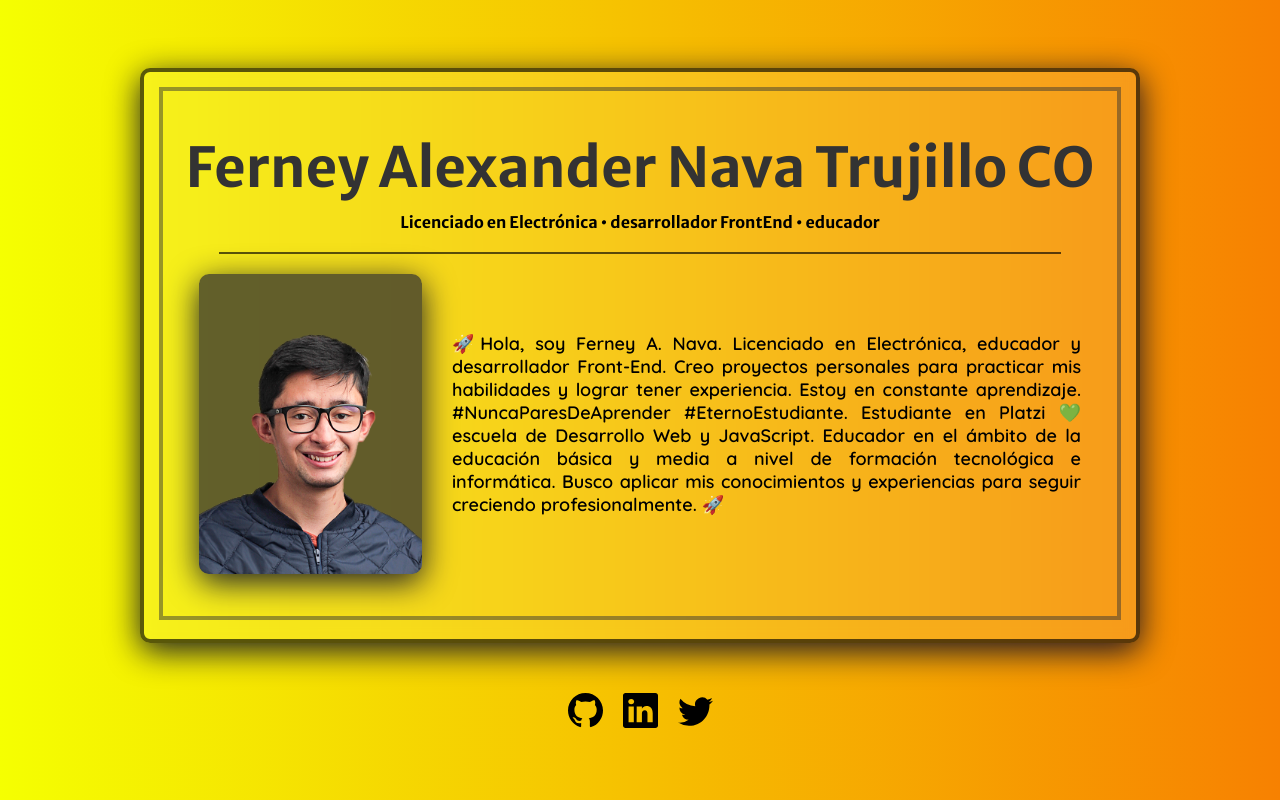
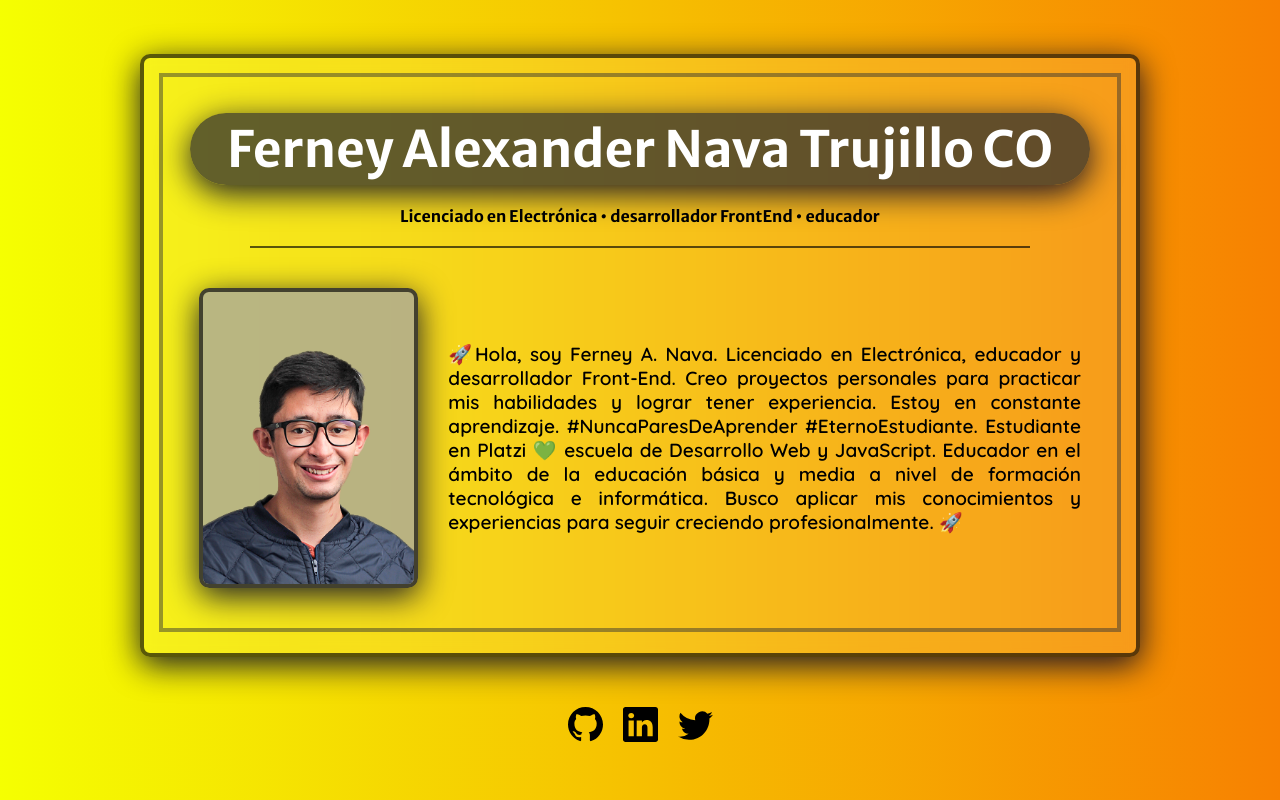
Before and after one commit to ferneynava/ferneynava., a plain HTML site: page index.html in a window 1280 px wide. Drawn offline with Linux system fonts and the light colour scheme.

Commit message:
:lipstick: [update] Interfaz y archivo styles.css
[update] Interfaz y archivo styles.css

```diff
--- a/index.html
+++ b/index.html
@@ -18,26 +18,26 @@
     <main>
         <section class="container">
             <div class="wrapper">
-                <div class="card glassmorphism-site">
-                    <div class="border2"></div>
-                    <div class="data">
-                        <h1 class="name">Ferney Alexander Nava Trujillo CO</h1>
+                <div class="wrapper__card glassmorphism">
+                    <div class="wrapper--border"></div>
+                    <div class="wrapper__data">
+                        <div class="wrapper__name">
+                            <h1 class="wrapper__text--primary">Ferney Alexander Nava Trujillo CO</h1>
+                        </div>
                         <p>Licenciado en Electrónica • desarrollador FrontEnd • educador</p>
                     </div>
-                    <div class="container_description">
-                        <div class="imagen_perfil">
-                            <img class="foto" src="./Imagenes/Foto sin fondo.png" alt="Perfil">
+                    <div class="wrapper__description">
+                        <div class="wrapper__image">
+                            <img class="wrapper__image--size" src="./Imagenes/Foto sin fondo.png" alt="Perfil">
                         </div>
-                        <div class="description">
-                            <p>🚀Hola, soy Ferney A. Nava. Licenciado en Electrónica, educador y desarrollador Front-End. Creo proyectos personales para practicar mis habilidades y lograr
+                            <p class="wrapper__text--secondary">🚀Hola, soy Ferney A. Nava. Licenciado en Electrónica, educador y desarrollador Front-End. Creo proyectos personales para practicar mis habilidades y lograr
                                 tener experiencia. Estoy en constante aprendizaje. #NuncaParesDeAprender #EternoEstudiante.  Estudiante en Platzi 💚 escuela de Desarrollo Web y JavaScript.
                                 Educador en el ámbito de la educación básica y media a nivel de formación tecnológica e informática.
                                 Busco aplicar mis conocimientos y experiencias para seguir creciendo profesionalmente. 🚀</p>
-                        </div>
                     </div>
                 </div>
             </div>
-            <div class="icons">
+            <div class="container__icons">
                 <a href="https://github.com/ferneynava" target="_blank">
                     <svg xmlns="http://www.w3.org/2000/svg" width="35" height="35" class="bi bi-github" viewBox="0 0 16 16">
                         <path d="M8 0C3.58 0 0 3.58 0 8c0 3.54 2.29 6.53 5.47 7.59.4.07.55-.17.55-.38 0-.19-.01-.82-.01-1.49-2.01.37-2.53-.49-2.69-.94-.09-.23-.48-.94-.82-1.13-.28-.15-.68-.52-.01-.53.63-.01 1.08.58 1.23.82.72 1.21 1.87.87 2.33.66.07-.52.28-.87.51-1.07-1.78-.2-3.64-.89-3.64-3.95 0-.87.31-1.59.82-2.15-.08-.2-.36-1.02.08-2.12 0 0 .67-.21 2.2.82.64-.18 1.32-.27 2-.27.68 0 1.36.09 2 .27 1.53-1.04 2.2-.82 2.2-.82.44 1.1.16 1.92.08 2.12.51.56.82 1.27.82 2.15 0 3.07-1.87 3.75-3.65 3.95.29.25.54.73.54 1.48 0 1.07-.01 1.93-.01 2.2 0 .21.15.46.55.38A8.012 8.012 0 0 0 16 8c0-4.42-3.58-8-8-8z"/>
--- a/main.js
+++ b/main.js
@@ -1,43 +1,34 @@
-const wrapper = document.querySelector(".container");
-const card = document.querySelector(".card");
-const imagen_perfil = document.querySelector(".imagen_perfil");
-const namee = document.querySelector(".name");
-const rect = wrapper.getBoundingClientRect();
+const card = document.querySelector(".wrapper__card");
+const imagen_perfil = document.querySelector(".wrapper__image");
+const namee = document.querySelector(".wrapper__name");
+const rect = document.body.getBoundingClientRect();
 const mitadWidth = rect.width/2;
-const mitadHeight = rect.height/2;
+const mitadHeight =rect.height/2;
 
-wrapper.addEventListener("mousemove", (event) =>{
+window.addEventListener("mousemove", (event) => {
         card.style.transition = "none";
         imagen_perfil.style.transition = "none";
         namee.style.transition = "none";
 
-        const offSetX = event.offsetX;
-        const offSetY = event.offsetY;
+        const offSetX = event.pageX;
+        const offSetY = event.pageY;
 
-        const rotationX = ((offSetX - mitadWidth) / mitadWidth) * 9;
-        const rotationY = ((offSetY - mitadHeight) / mitadHeight) * 9;
+         const rotationX = ((offSetX -  mitadWidth) /  mitadWidth) * 15;
+         const rotationY = ((offSetY -  mitadHeight) / mitadWidth) * 15;
 
         card.style.transform = "rotateX("+ rotationX + "deg) rotateY("+ rotationY + "deg)";
         imagen_perfil.style.transform = "rotateX("+ rotationX + "deg) rotateY("+ rotationY + "deg)";
         namee.style.transform = "rotateX("+ rotationX + "deg) rotateY("+ rotationY + "deg)";
+
 })
 
-wrapper.addEventListener("mouseleave", () => {
+window.addEventListener("mouseout", () => {
         card.style.transition = "transform .5s ease-in-out";
         card.style.transform = "rotateX(0deg) rotateY(0deg)";
-        imagen_perfil.style.transition= "transform .5s ease-in-out";
+
+        imagen_perfil.style.transition = "transform .5s ease-in-out";
         imagen_perfil.style.transform = "rotateX(0deg) rotateY(0deg)";
-        namee.style.transition= "transform .5s ease-in-out";
+
+        namee.style.transition = "transform .5s ease-in-out";
         namee.style.transform = "rotateX(0deg) rotateY(0deg)";
 })
-// window.addEventListener("deviceorientation", (event) => {
-//         const alpha = event.alpha;
-//         const beta = event.alpha;
-//         const gamma = event.gamma;
-
-//         const rotationX = ((beta - mitadWidth) / mitadWidth) * 10;
-//         const rotationY = ((gamma - mitadHeight) / mitadHeight) * 10;
-
-//         ticket.style.transform = "rotateX("+ rotationX + "deg) rotateY("+ rotationY + "deg)";
-
-// })
--- a/styles.css
+++ b/styles.css
@@ -1,12 +1,19 @@
 :root{
     --Yellow: #F5FF01;
     --Orange: #F78101;
-    --font: 'Merriweather Sans', sans-serif;
+    --fontData: 'Merriweather Sans', sans-serif;
+    --fontDescription: 'Quicksand', sans-serif;
+    --max: 1000px;
+    --coffee: rgba(48, 48, 48, 0.747);
+    --colorBoxShadow: rgba(2, 5, 41, 0.904);
+    --colorBorder: rgba(0,0,0,0.639093137254902);
+    --backgroundPhoto: rgba(165, 165, 165, 0.75);
 }
 
 *{
     box-sizing: border-box;
 }
+
 body{
     margin: 0;
     background: var(--Yellow);
@@ -17,6 +24,7 @@ body{
     place-content: center;
     height: 100vh;
 }
+
 .container{
     display: grid;
     justify-items: center;
@@ -24,22 +32,20 @@ body{
 }
 
 .wrapper{
-    perspective: 1000px;
-    z-index: -1;
+    perspective: var(--max);
 }
 
-.glassmorphism-site{
+.glassmorphism{
     background: rgba( 255, 255, 255, 0.1 );
-    box-shadow: 0 8px 32px 0 rgba(2, 5, 41, 0.904);
+    box-shadow: 0 8px 32px 0 var(--colorBoxShadow);
     backdrop-filter: blur(6.5px);
-    backdrop-filter: saturate( 200px );
-    -webkit-backdrop-filter: saturate( 200px );
+    -webkit-backdrop-filter: blur(6.5px);
     border-radius: 10px;
-    border: 4px solid rgba(0,0,0,0.639093137254902);
+    border: 4px solid var(--colorBorder);
 }
 
-.card{
-    width: 1000px;
+.wrapper__card{
+    width: var(--max);
     aspect-ratio: 18/9;
     padding: 15px;
     display: flex;
@@ -47,67 +53,80 @@ body{
     position: relative;
 }
 
-.border2{
+.wrapper--border{
     width: 97%;
     height: 94%;
     position: absolute;
     border: 4px solid rgba(53, 52, 52, 0.486);
 }
 
-.data{
-    text-align: center;
-    margin-bottom: 20px;
+.wrapper__data{
+    display: grid;
+    place-content: center;
 }
 
-.data > h1{
-    font-family: var(--font);
-    font-weight: bold;
-    font-size: 55px;
-    color: #333333;
-    margin-bottom: 10px;
-    perspective: 1000px;
+.wrapper__name{
+    width: 900px;
+    height: 70%;
+    background: var(--coffee);
+    box-shadow: 0 8px 32px 0 var(--colorBoxShadow);
+    display: grid;
+    place-content: center;
+    margin-top: 40px;
+    border-radius: 50px;
+    perspective: var(--max);
 }
 
-.data > p{
-    font-family: var(--font);
-    margin: 2px 60px 0 60px;
-    padding: 0 150px 20px 150px ;
-    border-bottom: 2px solid rgba(0,0,0,0.639093137254902);
+.wrapper__name > .wrapper__text--primary{
+    font-family: var(--fontData);
+    font-weight: bold;
+    font-size: 50px;
+    color: white;
+    perspective: var(--max);
+    margin: 0;
 }
 
-.container_description{
+.wrapper__data > p{
+    font-family: var(--fontData);
+    margin: 30px 60px 0 60px;
+    padding: 0 150px 20px 150px ;
+    border-bottom: 2px solid var(--colorBorder);
+}
+
+.wrapper__description{
     display: flex;
     align-items: center;
     gap: 30px;
-    margin: 0 40px 50px 0;
+    margin: 40px 40px 50px 0;
 }
 
-.imagen_perfil{
+.wrapper__image{
     width: 170%;
     height: 300px;
-    background: rgba(48, 48, 48, 0.747);
+    background: var(--backgroundPhoto);
     position: relative;
     margin-left: 40px;
     border-radius: 10px;
     overflow: hidden;
-    box-shadow: 0 8px 32px 0 rgba(2, 5, 41, 0.904);
-    perspective: 1000px;
+    box-shadow: 0 8px 32px 0 var(--colorBoxShadow);
+    perspective: var(--max);
+    border: 4px solid rgba(0,0,0,0.639093137254902);
 }
 
-.foto{
+.wrapper__image--size{
     position: absolute;
     width: 100%;
     height: 100%;
 }
 
-.description > p{
-    font-family: 'Quicksand', sans-serif;
-    font-size: 18px;
+.wrapper__text--secondary{
+    font-family:  var(--fontDescription);
+    font-size: 19px;
     font-weight: bold;
     text-align: justify;
 }
 
-.icons{
+.container__icons{
     display: flex;
     gap: 20px;
 }
```
